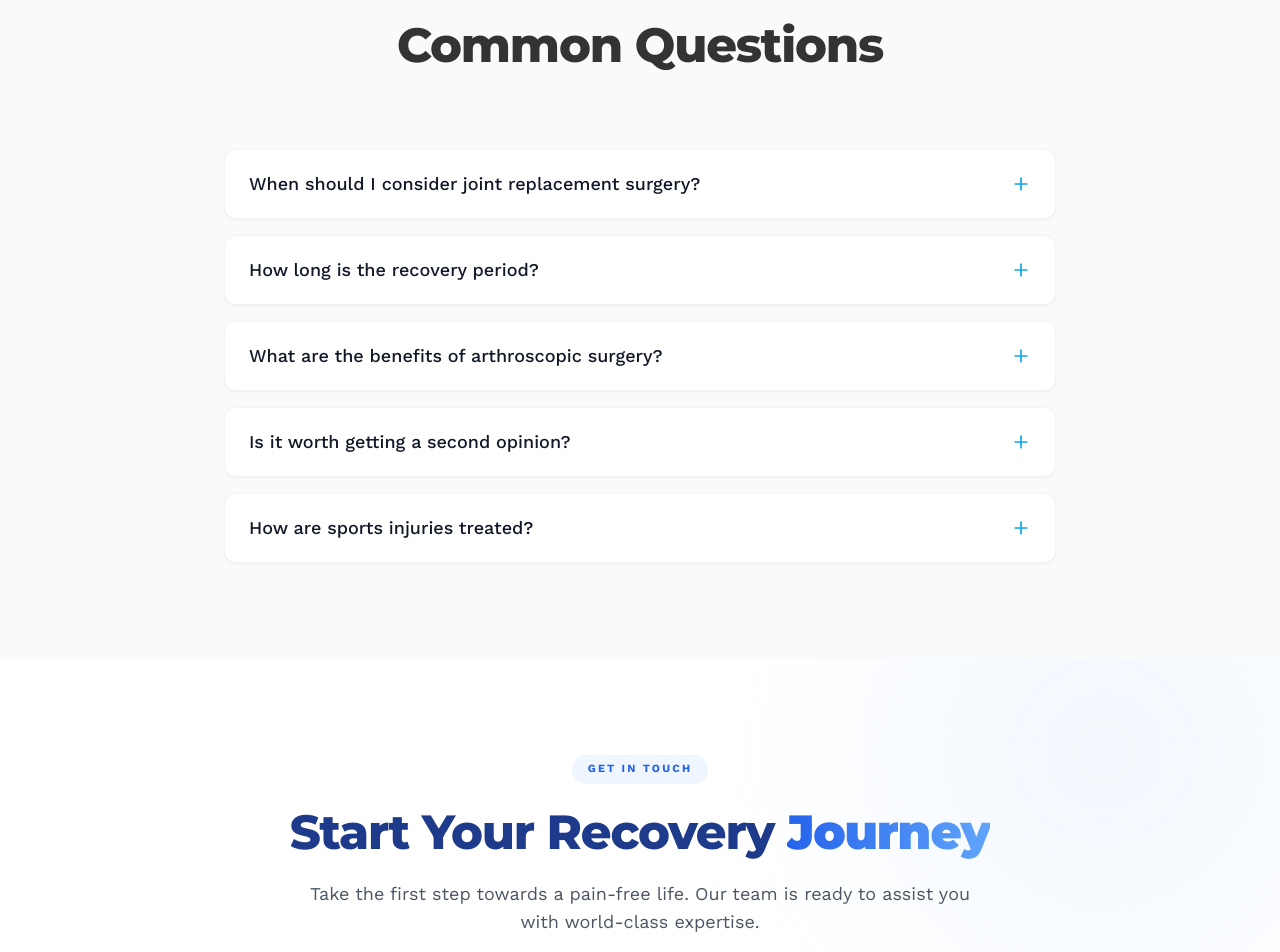
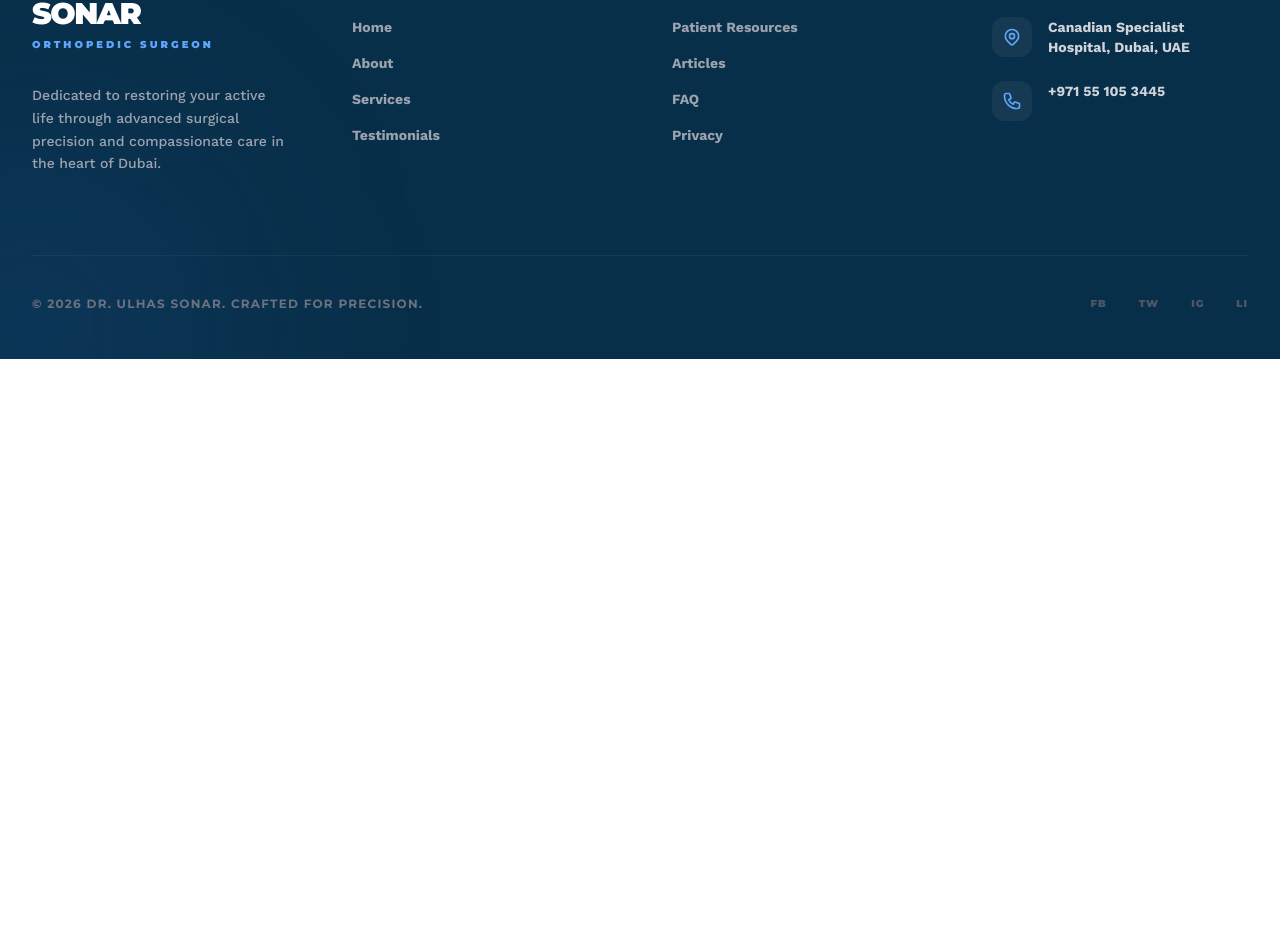
Before and after one commit to sabin876/Doctor-Port, a React (Vite) app: page /about in a window 1280 px wide. Shown: the part 1793-2745 px from the top of the page. After the commit the page ends 2152 px from the top, so only its background shows below. Built offline with nearby package versions, Linux system fonts and the light colour scheme.

Commit message:
Finalize simplified About page by removing Hero, FAQ, and Contact sections

```diff
--- a/src/components/AboutPage.jsx
+++ b/src/components/AboutPage.jsx
@@ -1,16 +1,12 @@
 import React from 'react';
 import About from './About';
 import SportingInjury from './SportingInjury';
-import FAQ from './FAQ';
-import Contact from './Contact';
 
 const AboutPage = () => {
     return (
         <main>
             <About />
             <SportingInjury />
-            <FAQ />
-            <Contact />
         </main>
     );
 };
```
